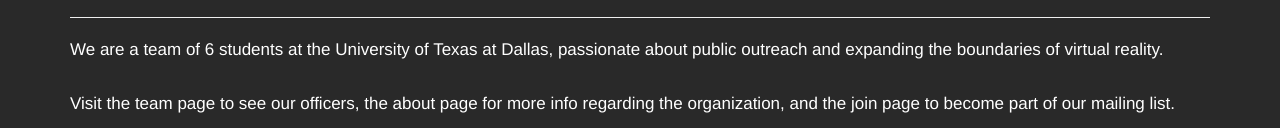
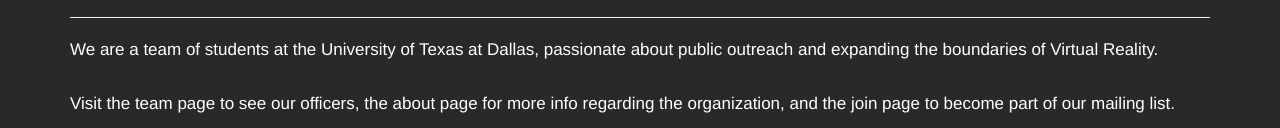
Before and after one commit to Brian-Hoang/vrsutd.github.io, a plain HTML site: page _site/index.html in a window 1280 px wide. Shown: the part 341-469 px from the top of the page. Drawn offline with Linux system fonts and the light colour scheme.

Commit message:
Removed number of officers from home page description

```diff
--- a/_site/index.html
+++ b/_site/index.html
@@ -85,7 +85,7 @@
             <div class="col-sm-12">
                 <h2>Welcome to the Virtual Reality Society (VRS)!</h2>
 				<hr>
-                <p>We are a team of 6 students at the University of Texas at Dallas, passionate about public outreach and expanding the boundaries of virtual reality. </p>
+                <p>We are a team of students at the University of Texas at Dallas, passionate about public outreach and expanding the boundaries of Virtual Reality. </p>
 				<br>
 				<p>Visit the team page to see our officers, the about page for more info regarding the organization, and the join page to become part of our mailing list.</p>
 
```
Also changed, not shown: index.html (+1 -1 lines).
